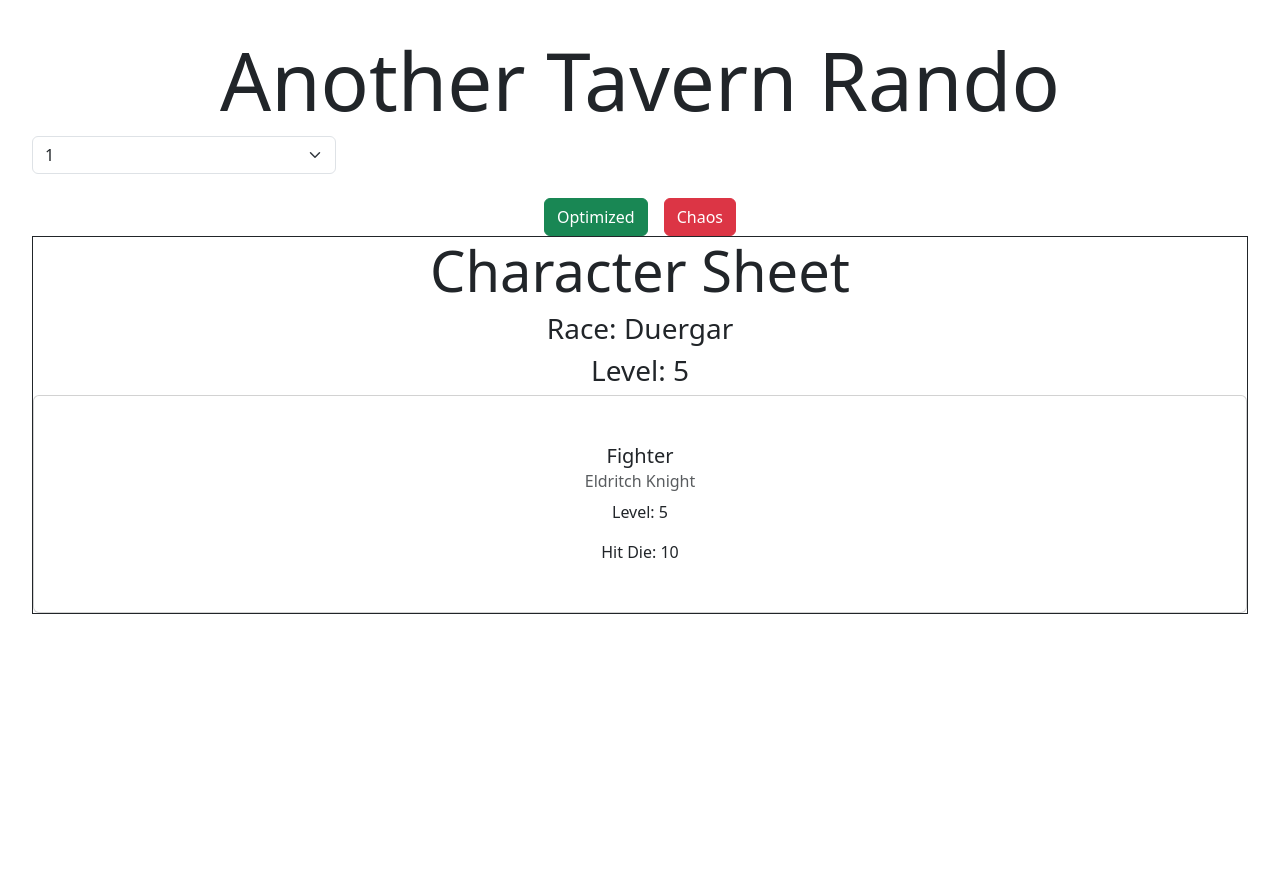
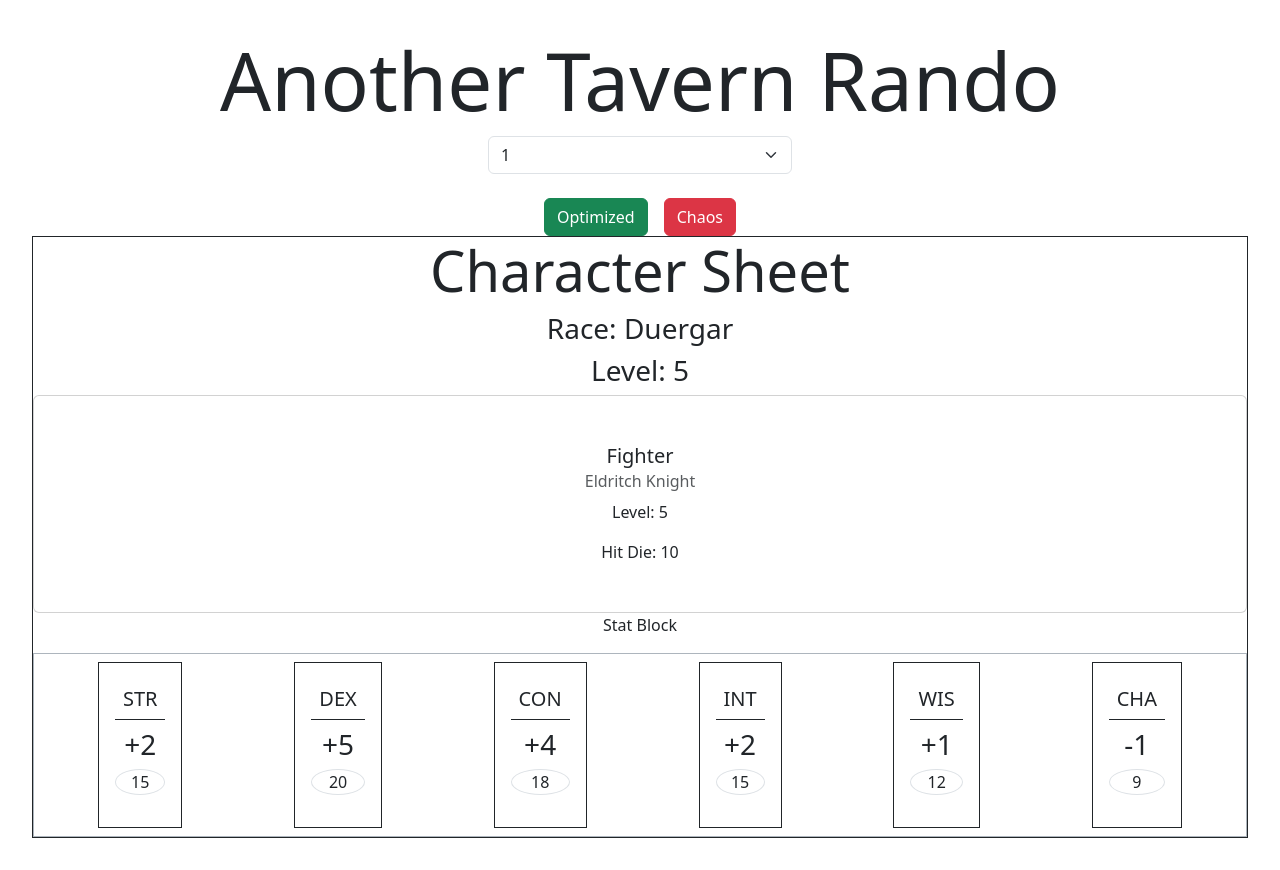
Before and after one commit to mdespain35/tavern-rando-ui, a React (Vite) app: page / in a window 1280 px wide. Both pictures are taken after a click on the button "Optimized". Before the commit the page ends 800 px from the top, so only its background shows below. Built offline with nearby package versions, Linux system fonts and the light colour scheme.

Commit message:
Initial stat block setup

```diff
--- a/src/App.tsx
+++ b/src/App.tsx
@@ -144,7 +144,7 @@ function App() {
       <select
         name="level"
         id="select-level"
-        className="form-select mb-4 w-25 d-flex align-items-center justify-content-center"
+        className="form-select mb-4 w-25 mx-auto"
         onChange={(event) => setLevel(parseInt(event.target.value))}
       >
         {levelOptions.map((value) => {
--- /dev/null
+++ b/src/components/AbilityScore.tsx
@@ -0,0 +1,17 @@
+interface AbilityScoreProps {
+  name: string;
+  score: number;
+  modifier: number;
+}
+
+const AbilityScore = ({ name, score, modifier }: AbilityScoreProps) => {
+  return (
+    <div className="border border-dark p-3 mx-auto">
+      <h5 className="border-bottom border-dark p-2 mx-auto">{name}</h5>
+      <p className="h3">{modifier > 0 ? "+" + modifier : modifier}</p>
+      <p className="border rounded-circle mt-n2">{score}</p>
+    </div>
+  );
+};
+
+export default AbilityScore;
--- a/src/components/CharacterSheet.tsx
+++ b/src/components/CharacterSheet.tsx
@@ -1,4 +1,5 @@
 import ClassCard from "./ClassCard";
+import StatBlock from "./StatBlock";
 
 interface CharacterSheetProps {
   character: {
@@ -49,6 +50,7 @@ const CharacterSheet = ({ character }: CharacterSheetProps) => {
       {character.Class.map((value) => {
         return (
           <ClassCard
+            key={value.Name}
             Name={value.Name}
             SubClass={value.SubClass}
             Level={value.Level}
@@ -56,6 +58,7 @@ const CharacterSheet = ({ character }: CharacterSheetProps) => {
           />
         );
       })}
+      <StatBlock AbilityScores={character.AbilityScores}></StatBlock>
     </div>
   );
 };
--- /dev/null
+++ b/src/components/StatBlock.tsx
@@ -0,0 +1,72 @@
+import AbilityScore from "./AbilityScore";
+
+interface StatBlockProps {
+  AbilityScores: {
+    Charisma: {
+      Score: number;
+      Modifier: number;
+    };
+    Constitution: {
+      Score: number;
+      Modifier: number;
+    };
+    Dexterity: {
+      Score: number;
+      Modifier: number;
+    };
+    Intelligence: {
+      Score: number;
+      Modifier: number;
+    };
+    Strength: {
+      Score: number;
+      Modifier: number;
+    };
+    Wisdom: {
+      Score: number;
+      Modifier: number;
+    };
+  };
+}
+
+const StatBlock = ({ AbilityScores }: StatBlockProps) => {
+  return (
+    <>
+      <p className="h-3">Stat Block</p>
+      <div className="border border-dark-subtle p-2 d-flex">
+        <AbilityScore
+          name="STR"
+          score={AbilityScores.Strength.Score}
+          modifier={AbilityScores.Strength.Modifier}
+        ></AbilityScore>
+        <AbilityScore
+          name="DEX"
+          score={AbilityScores.Dexterity.Score}
+          modifier={AbilityScores.Dexterity.Modifier}
+        ></AbilityScore>
+        <AbilityScore
+          name="CON"
+          score={AbilityScores.Constitution.Score}
+          modifier={AbilityScores.Constitution.Modifier}
+        ></AbilityScore>
+        <AbilityScore
+          name="INT"
+          score={AbilityScores.Intelligence.Score}
+          modifier={AbilityScores.Intelligence.Modifier}
+        ></AbilityScore>
+        <AbilityScore
+          name="WIS"
+          score={AbilityScores.Wisdom.Score}
+          modifier={AbilityScores.Wisdom.Modifier}
+        ></AbilityScore>
+        <AbilityScore
+          name="CHA"
+          score={AbilityScores.Charisma.Score}
+          modifier={AbilityScores.Charisma.Modifier}
+        ></AbilityScore>
+      </div>
+    </>
+  );
+};
+
+export default StatBlock;
```
